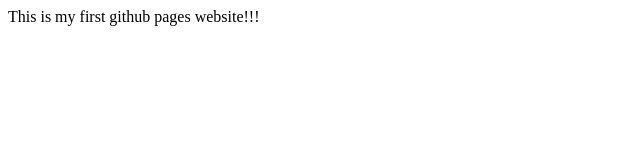
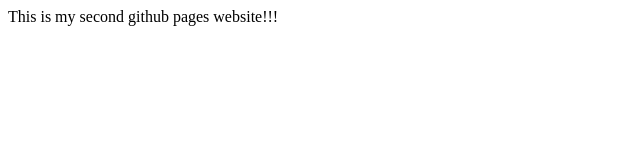
Before and after one commit to bhildeb1/bhildeb1.github.io, a plain HTML site: page index.html in a window 1280 px wide. Shown: the full height of the page, 0-640 px from the left. Drawn offline with Linux system fonts and the light colour scheme.

Commit message:
Update index.html
changed to second

```diff
--- a/index.html
+++ b/index.html
@@ -1 +1 @@
-<div>This is my first github pages website!!!</div>
+<div>This is my second github pages website!!!</div>
```
